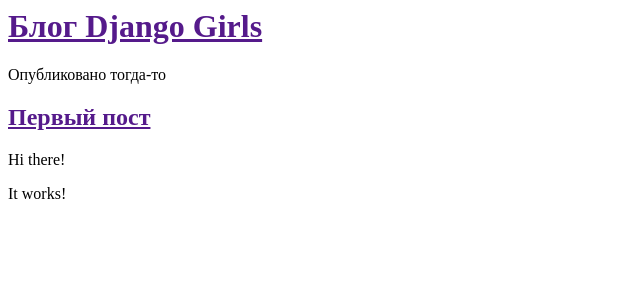
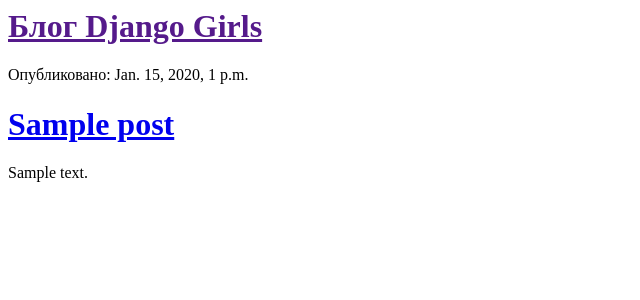
Before and after one commit to Tchavychalov/my_first_blog, a Django app: template blog/templates/blog/post_list.html in a window 1280 px wide. Shown: the top 300 px of the page, without its empty margins (0-640 px from the left). Run offline with Django 3.2, Linux system fonts and the light colour scheme; the template is opened without the code that fills it: values that come from a table or form of the project are taken from there, others are empty; tables that the repository leaves empty hold one stand-in row (values such as "Sample post").

Commit message:
Modified template

```diff
--- a/blog/models.py
+++ b/blog/models.py
@@ -1,18 +1,19 @@
 from django.db import models
 from django.utils import timezone
 
+
 class Post(models.Model):
-	author = models.ForeignKey('auth.User')
-	title = models.CharField(max_length=200)
-	text = models.TextField()
-	created_date = models.DateTimeField(default=timezone.now)
-	published_date = models.DateTimeField(blank=True, null=True)
+    author = models.ForeignKey('auth.User')
+    title = models.CharField(max_length=200)
+    text = models.TextField()
+    created_date = models.DateTimeField(
+            default=timezone.now)
+    published_date = models.DateTimeField(
+            blank=True, null=True)
 
-def publish(self):
-	self.publised_date = timezone.now()
-	self.save()
+    def publish(self):
+        self.published_date = timezone.now()
+        self.save()
 
-def ___str__(self):
-	return self.title
-
-# Create your models here.
+    def __str__(self):
+        return self.title
--- a/blog/templates/blog/post_list.html
+++ b/blog/templates/blog/post_list.html
@@ -7,11 +7,12 @@
             <h1><a href="">Блог Django Girls<a></h1>
         </div>
 
-        <div>
-            <p>Опубликовано тогда-то</p>
-            <h2><a href="">Первый пост</a></h2>
-        </div>
-        <p>Hi there!</p>
-        <p>It works!</p>
+        {% for post in posts %}
+            <div>
+                <p>Опубликовано: {{ post.published_date }}</p>
+                <h1><a href='Ссылочка'>{{ post.title }}</a></h1>
+                <p>{{ post.text|linebreaksbr }}</p>
+            </div>
+        {% endfor %}
     </body>
 </html>
--- a/blog/views.py
+++ b/blog/views.py
@@ -1,6 +1,9 @@
 from django.shortcuts import render
+from .models import Post
+from django.utils import timezone
 
 def post_list(request):
-    return render(request, 'blog/post_list.html', {})
+    posts = Post.objects.filter(published_date__lte = timezone.now()).order_by('published_date')
+    return render(request, 'blog/post_list.html', {'posts': posts})
 
 # Create your views here.
```
Also changed, not shown: 1 other file.
